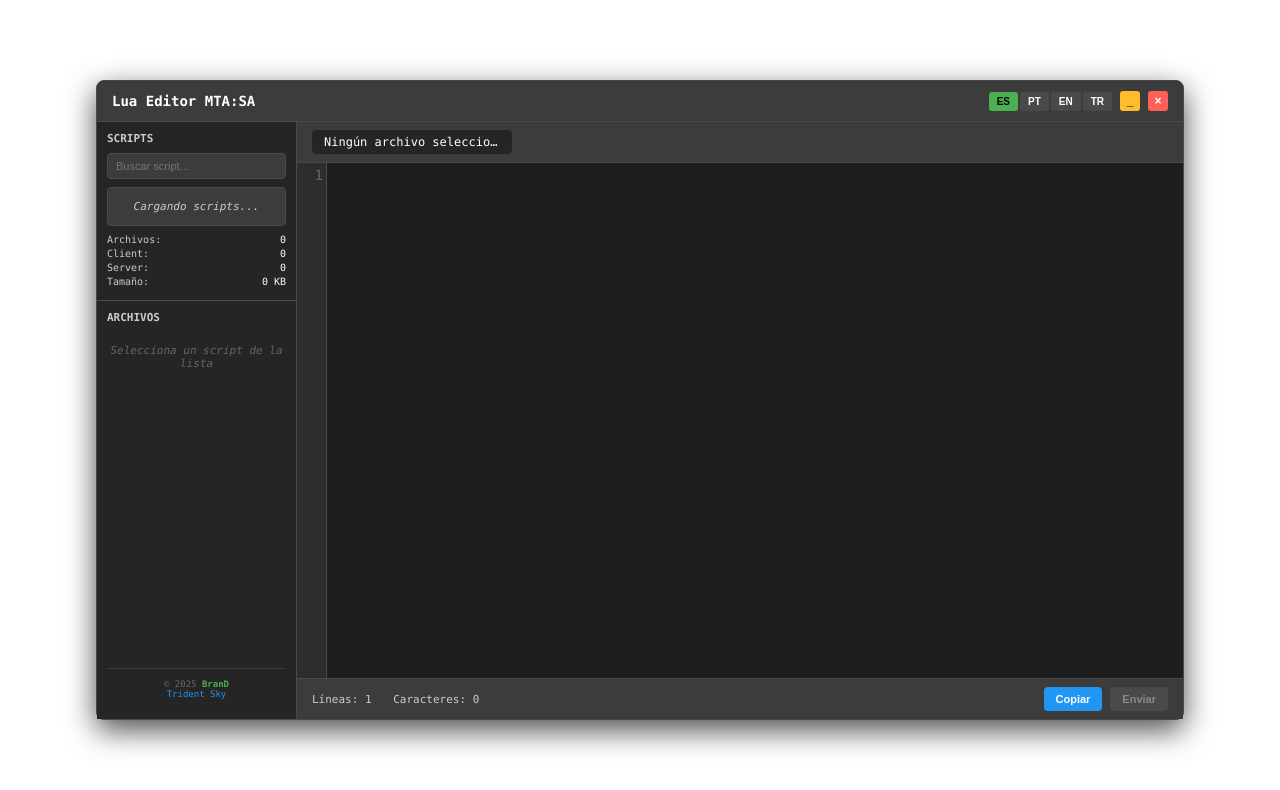
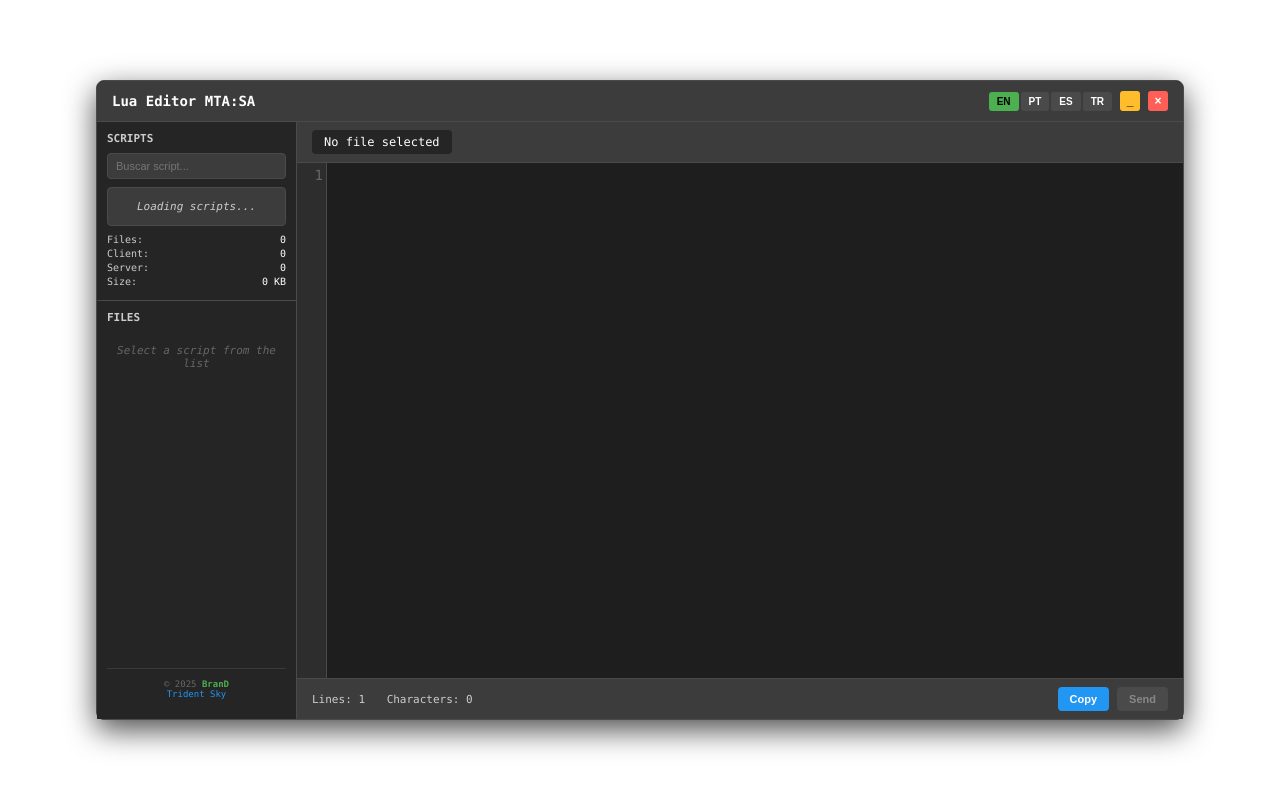
Before and after one commit to sousateew/LuaEditorMTA, a plain HTML site: page index.html in a window 1280 px wide. Drawn offline with Linux system fonts and the light colour scheme.

Commit message:
feat: set english as default language

```diff
--- a/index.html
+++ b/index.html
@@ -1,5 +1,5 @@
 <!DOCTYPE html>
-<html lang="es">
+<html lang="en">
 <head>
     <meta charset="UTF-8">
     <meta name="viewport" content="width=device-width, initial-scale=1.0">
@@ -448,9 +448,9 @@
             <div class="panel-title" data-lang="title">Lua Editor MTA:SA</div>
             <div class="panel-controls">
                 <div class="language-selector">
-                    <button class="lang-btn active" onclick="changeLanguage('es')">ES</button>
+                    <button class="lang-btn active" onclick="changeLanguage('en')">EN</button>
                     <button class="lang-btn" onclick="changeLanguage('pt')">PT</button>
-                    <button class="lang-btn" onclick="changeLanguage('en')">EN</button>
+                    <button class="lang-btn" onclick="changeLanguage('es')">ES</button>
                     <button class="lang-btn" onclick="changeLanguage('tr')">TR</button>
                 </div>
                 <button class="control-btn minimize-btn" onclick="minimizePanel()">_</button>
@@ -466,12 +466,12 @@
                         <input type="text" class="script-search" id="scriptSearch" data-lang-placeholder="search_script" placeholder="Buscar script..." oninput="filterScripts()">
                     </div>
                     <div class="script-list" id="scriptList">
-                        <div class="loading-message" data-lang="loading">Cargando scripts...</div>
+                        <div class="loading-message" data-lang="loading">Loading scripts...</div>
                     </div>
 
                     <div class="script-info" id="scriptInfo">
                         <div class="info-item">
-                            <span class="info-label" data-lang="files">Archivos:</span>
+                            <span class="info-label" data-lang="files">Files:</span>
                             <span class="info-value">0</span>
                         </div>
                         <div class="info-item">
@@ -483,16 +483,16 @@
                             <span class="info-value">0</span>
                         </div>
                         <div class="info-item">
-                            <span class="info-label" data-lang="size">Tamaño:</span>
+                            <span class="info-label" data-lang="size">Size:</span>
                             <span class="info-value">0 KB</span>
                         </div>
                     </div>
                 </div>
 
                 <div class="file-tree" id="fileTree">
-                    <h3 data-lang="files">Archivos</h3>
+                    <h3 data-lang="files">Files</h3>
                     <div id="fileList">
-                        <div class="no-selection" data-lang="no_selection">Selecciona un script de la lista</div>
+                        <div class="no-selection" data-lang="no_selection">Select a script from the list</div>
                     </div>
                     <div class="copyright">
                         <div>© 2025 <span class="brand">BranD</span></div>
@@ -504,7 +504,7 @@
             <div class="editor-container">
                 <div class="editor-tabs" id="editorTabs">
                     <div class="tab">
-                        <span data-lang="no_file_selected">Ningún archivo seleccionado</span>
+                        <span data-lang="no_file_selected">No file selected</span>
                     </div>
                 </div>
 
@@ -516,13 +516,13 @@
 
                 <div class="editor-footer">
                     <div class="status-info">
-                        <span data-lang="lines">Líneas</span>: <span id="lineCount">1</span>
-                        <span style="margin-left: 15px;" data-lang="characters">Caracteres</span>: <span id="charCount">0</span>
+                        <span data-lang="lines">Lines</span>: <span id="lineCount">1</span>
+                        <span style="margin-left: 15px;" data-lang="characters">Characters</span>: <span id="charCount">0</span>
                         <span style="margin-left: 15px;" id="fileStatus"></span>
                     </div>
                     <div class="action-buttons">
-                        <button class="action-btn secondary" onclick="copyCode()" data-lang="copy">Copiar</button>
-                        <button class="action-btn" onclick="sendCode()" data-lang="send" disabled>Enviar</button>
+                        <button class="action-btn secondary" onclick="copyCode()" data-lang="copy">Copy</button>
+                        <button class="action-btn" onclick="sendCode()" data-lang="send" disabled>Send</button>
                     </div>
                 </div>
             </div>
@@ -613,7 +613,7 @@
             }
         };
 
-        let currentLanguage = 'es';
+        let currentLanguage = 'en';
         let scriptsData = [];
         let filteredScripts = [];
         let currentScript = null;
```
